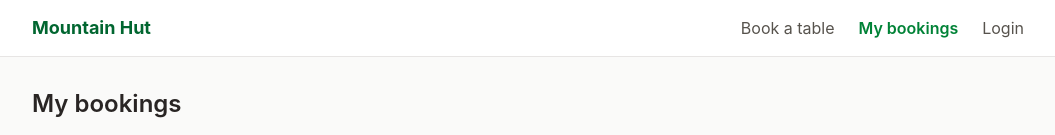
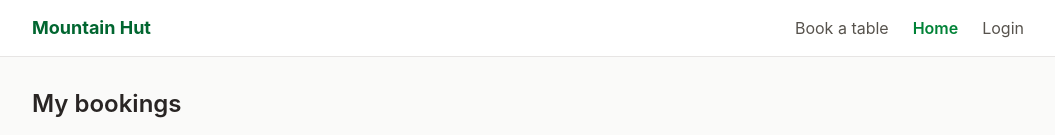
Before and after one commit to dadegio/Mountain-Hut-Team-2, a React (Vite) app in the folder mountain-hut-client/: page /my-bookings in a window 1280 px wide. Shown: the top 135 px of the page, without its empty margins (112-1167 px from the left). Built offline with nearby package versions, Linux system fonts and the light colour scheme; no server answers.

Commit message:
refactor: update Navbar navigation items to toggle back to home when active

```diff
--- a/mountain-hut-client/src/components/Navbar.tsx
+++ b/mountain-hut-client/src/components/Navbar.tsx
@@ -1,28 +1,36 @@
-import { NavLink } from "react-router";
-
-const linkClass = ({ isActive }: { isActive: boolean }) =>
-  isActive
-    ? "font-semibold text-green-700"
-    : "text-stone-600 hover:text-green-700";
+import { NavLink, useLocation } from "react-router";
 
 export default function Navbar() {
+  const location = useLocation();
+
+  const navItems = [
+    { path: "/booking", defaultLabel: "Book a table" },
+    { path: "/my-bookings", defaultLabel: "My bookings" },
+    { path: "/login", defaultLabel: "Login" },
+  ];
+
   return (
     <nav className="fixed top-0 left-0 right-0 z-50 bg-white/95 backdrop-blur-xs border-b border-stone-200">
       <div className="max-w-5xl mx-auto px-4 h-14 flex items-center gap-6">
-
         <NavLink to="/" className="text-lg font-bold text-green-800 mr-auto">
           Mountain Hut
         </NavLink>
-        <NavLink to="/booking" className={linkClass}>
-          Book a table
-        </NavLink>
-        <NavLink to="/my-bookings" className={linkClass}>
-          My bookings
-        </NavLink>
-        <NavLink to="/login" className={linkClass}>
-          Login
-        </NavLink>
-        </div>
+
+        {navItems.map((item) => {
+          const isCurrent = location.pathname === item.path;
+
+          return (
+            <NavLink
+              key={item.path}
+              to={isCurrent ? "/" : item.path}
+              className={isCurrent ? "font-semibold text-green-700" : "text-stone-600 hover:text-green-700"}
+              title={isCurrent ? "Back to Home" : undefined}
+            >
+              {isCurrent ? "Home" : item.defaultLabel}
+            </NavLink>
+          );
+        })}
+      </div>
     </nav>
   );
 }
```
